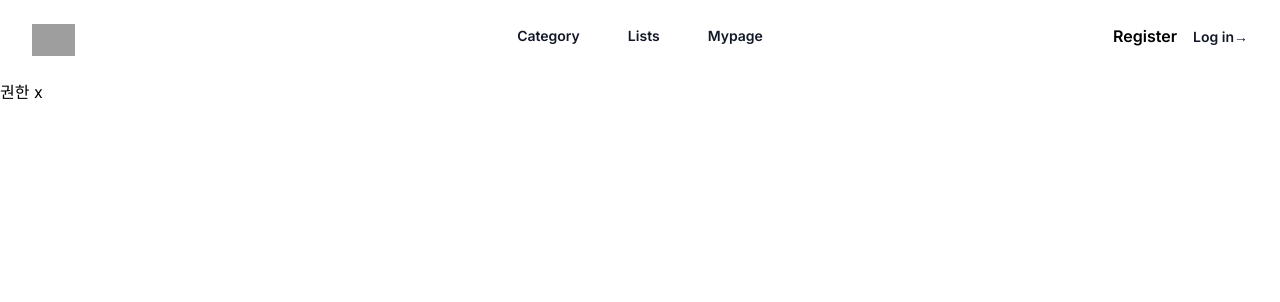
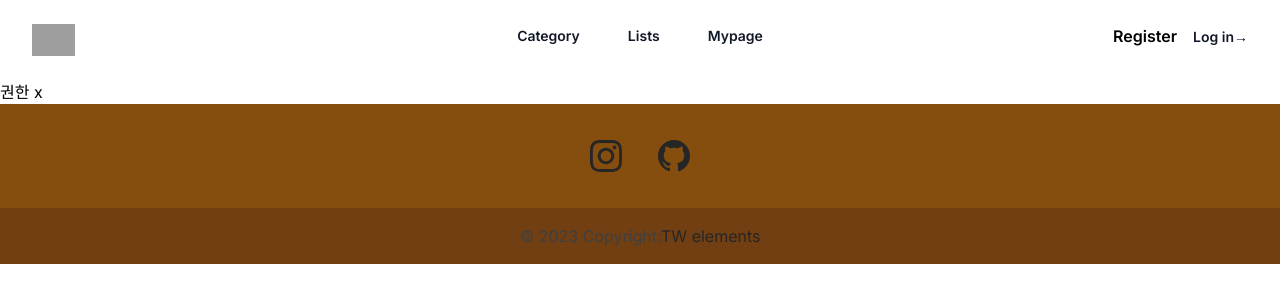
Before and after one commit to kwani6684/goodduck, a Next.js app: page /write in a window 1280 px wide. Shown: the top 302 px of the page. Built offline with nearby package versions, Linux system fonts and the light colour scheme; no server answers; the database is empty; grey boxes are pictures that could not be loaded.

Commit message:
💄 add footer

```diff
--- a/src/app/layout.tsx
+++ b/src/app/layout.tsx
@@ -55,7 +55,13 @@
                 {item.name}
               </Link>
             ))}
-            {session?(<Link href={'/write'}  className='text-sm font-semibold leading-6 text-gray-900'>write</Link>):('')}
+            {session ? (
+              <Link href={'/write'} className='text-sm font-semibold leading-6 text-gray-900'>
+                write
+              </Link>
+            ) : (
+              ''
+            )}
           </div>
           <div className='hidden lg:flex lg:flex-1 lg:justify-end'>
             {session ? (
@@ -76,6 +82,32 @@
           </div>
         </nav>
         {children}
+
+        <footer className='flex flex-col items-center bg-yellow-800 text-center text-white '>
+          <div className='container pt-9'>
+            <div className='mb-9 flex justify-center'>
+
+              <a href='#!' className='mr-9 text-neutral-800 dark:text-neutral-200'>
+                <svg xmlns='http://www.w3.org/2000/svg' className='h-8 w-8' fill='currentColor' viewBox='0 0 24 24'>
+                  <path d='M12 2.163c3.204 0 3.584.012 4.85.07 3.252.148 4.771 1.691 4.919 4.919.058 1.265.069 1.645.069 4.849 0 3.205-.012 3.584-.069 4.849-.149 3.225-1.664 4.771-4.919 4.919-1.266.058-1.644.07-4.85.07-3.204 0-3.584-.012-4.849-.07-3.26-.149-4.771-1.699-4.919-4.92-.058-1.265-.07-1.644-.07-4.849 0-3.204.013-3.583.07-4.849.149-3.227 1.664-4.771 4.919-4.919 1.266-.057 1.645-.069 4.849-.069zm0-2.163c-3.259 0-3.667.014-4.947.072-4.358.2-6.78 2.618-6.98 6.98-.059 1.281-.073 1.689-.073 4.948 0 3.259.014 3.668.072 4.948.2 4.358 2.618 6.78 6.98 6.98 1.281.058 1.689.072 4.948.072 3.259 0 3.668-.014 4.948-.072 4.354-.2 6.782-2.618 6.979-6.98.059-1.28.073-1.689.073-4.948 0-3.259-.014-3.667-.072-4.947-.196-4.354-2.617-6.78-6.979-6.98-1.281-.059-1.69-.073-4.949-.073zm0 5.838c-3.403 0-6.162 2.759-6.162 6.162s2.759 6.163 6.162 6.163 6.162-2.759 6.162-6.163c0-3.403-2.759-6.162-6.162-6.162zm0 10.162c-2.209 0-4-1.79-4-4 0-2.209 1.791-4 4-4s4 1.791 4 4c0 2.21-1.791 4-4 4zm6.406-11.845c-.796 0-1.441.645-1.441 1.44s.645 1.44 1.441 1.44c.795 0 1.439-.645 1.439-1.44s-.644-1.44-1.439-1.44z' />
+                </svg>
+              </a>
+
+              <a href='#!' className='text-neutral-800 dark:text-neutral-200'>
+                <svg xmlns='http://www.w3.org/2000/svg' className='h-8 w-8' fill='currentColor' viewBox='0 0 24 24'>
+                  <path d='M12 0c-6.626 0-12 5.373-12 12 0 5.302 3.438 9.8 8.207 11.387.599.111.793-.261.793-.577v-2.234c-3.338.726-4.033-1.416-4.033-1.416-.546-1.387-1.333-1.756-1.333-1.756-1.089-.745.083-.729.083-.729 1.205.084 1.839 1.237 1.839 1.237 1.07 1.834 2.807 1.304 3.492.997.107-.775.418-1.305.762-1.604-2.665-.305-5.467-1.334-5.467-5.931 0-1.311.469-2.381 1.236-3.221-.124-.303-.535-1.524.117-3.176 0 0 1.008-.322 3.301 1.23.957-.266 1.983-.399 3.003-.404 1.02.005 2.047.138 3.006.404 2.291-1.552 3.297-1.23 3.297-1.23.653 1.653.242 2.874.118 3.176.77.84 1.235 1.911 1.235 3.221 0 4.609-2.807 5.624-5.479 5.921.43.372.823 1.102.823 2.222v3.293c0 .319.192.694.801.576 4.765-1.589 8.199-6.086 8.199-11.386 0-6.627-5.373-12-12-12z' />
+                </svg>
+              </a>
+            </div>
+          </div>
+
+          <div className='w-full bg-yellow-900 p-4 text-center text-neutral-700 dark:text-neutral-200'>
+            © 2023 Copyright:
+            <a className='text-neutral-800 dark:text-neutral-400' href='https://tw-elements.com/'>
+              TW elements
+            </a>
+          </div>
+        </footer>
       </body>
     </html>
   );
```
